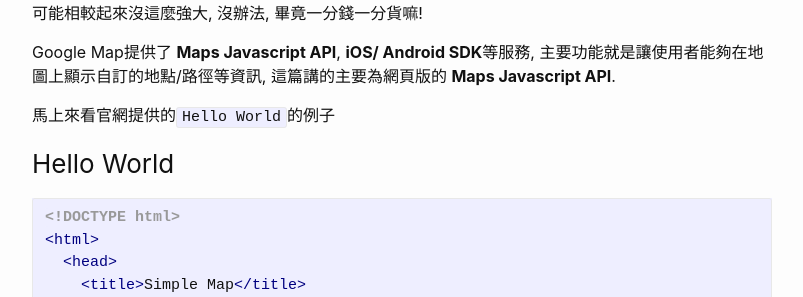
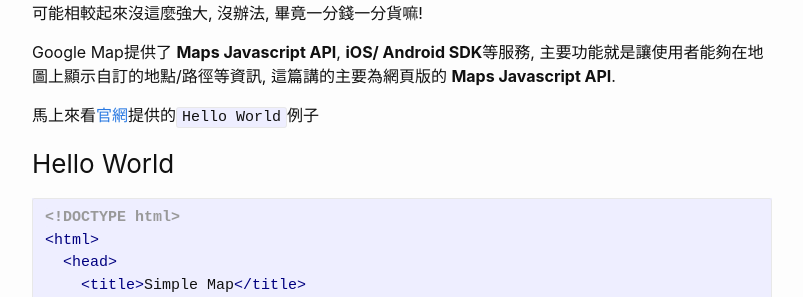
Before and after one commit to t6847kimo/blog, a Jekyll site: the page built from _posts/2019-06-07-add-fb-location-info-on-google-map.md, in a window 1280 px wide and 900 px high, scrolled down 392 px. Shown: the part 155-452 px from the top of the window, without its empty margins (238-1041 px from the left). Built offline with Jekyll 4.4.1, drawn with Linux system fonts in a browser that asks for light colours; nearby versions of some CDN libraries; some of the changed lines change nothing that is shown.

Commit message:
_posts/2019-06-07-add-fb-location-info-on-google-map.md updated from https://stackedit.io/

````diff
--- a/_posts/2019-06-07-add-fb-location-info-on-google-map.md
+++ b/_posts/2019-06-07-add-fb-location-info-on-google-map.md
@@ -17,7 +17,8 @@
 
 Google Map提供了 **Maps Javascript API**, **iOS/ Android SDK**等服務, 主要功能就是讓使用者能夠在地圖上顯示自訂的地點/路徑等資訊, 這篇講的主要為網頁版的 **Maps Javascript API**.
 
-馬上來看官網提供的`Hello World`的例子
+馬上來看[官網](https://developers.google.com/maps/documentation/javascript/tutorial?hl=zh-tw)提供的`Hello World`例子
+
 ### Hello World
 ```html
 <!DOCTYPE html>
@@ -100,7 +101,7 @@
 </html>
 ```
 <!--stackedit_data:
-eyJoaXN0b3J5IjpbLTEyNjk2NTQ1NDMsMjEyNjc4NTIzNSwtMj
-ExOTI1MzkzNiwtMzE0Mzg2MDIsNDQ2Mzc3MzksLTU5ODYzMDcx
-MiwxOTI2NjY1NTY3XX0=
+eyJoaXN0b3J5IjpbMTE3NTMwMTk1NCwtMTI2OTY1NDU0MywyMT
+I2Nzg1MjM1LC0yMTE5MjUzOTM2LC0zMTQzODYwMiw0NDYzNzcz
+OSwtNTk4NjMwNzEyLDE5MjY2NjU1NjddfQ==
 -->
````
